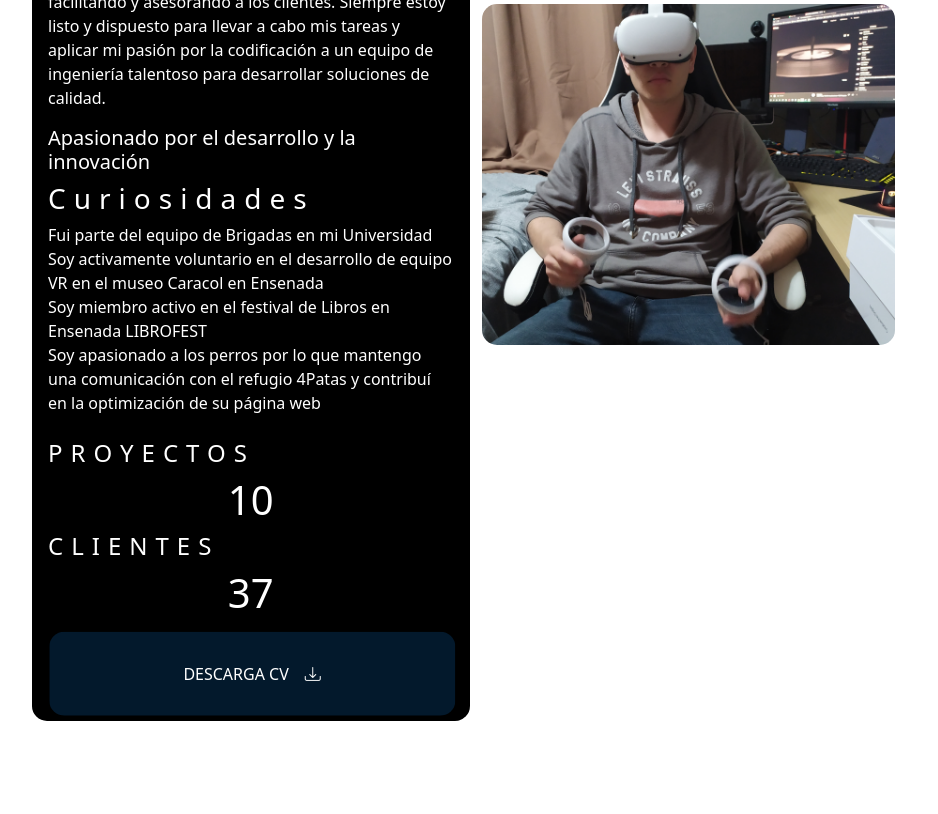
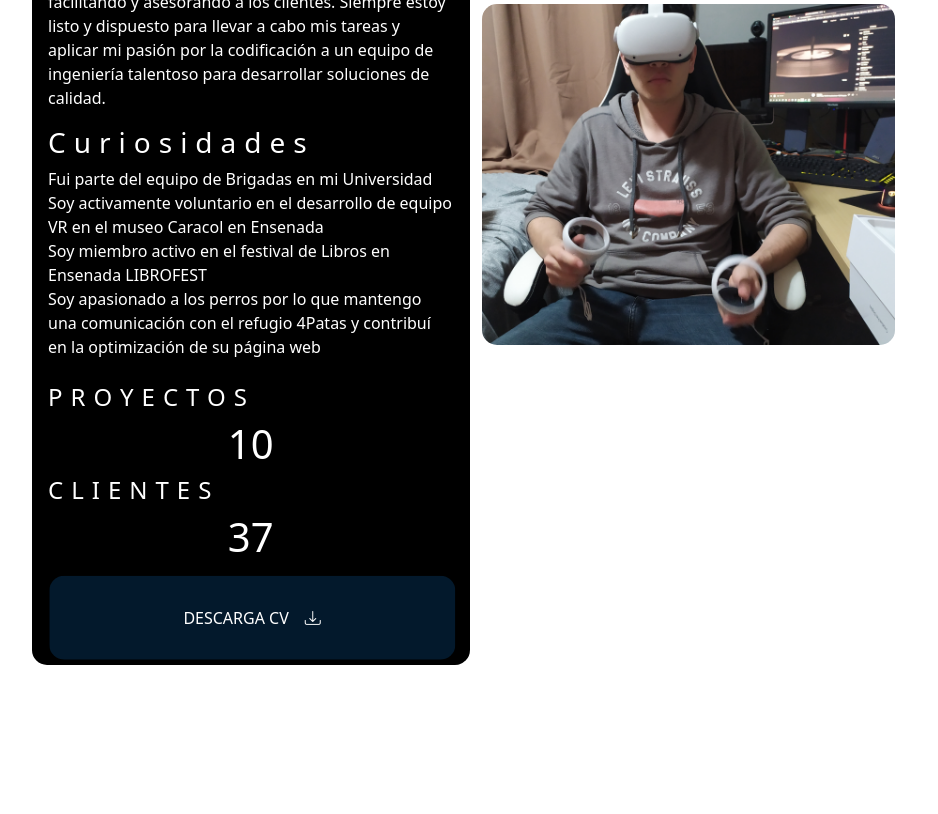
Before and after one commit to Ing-D/Ing-David, a plain HTML site: page index.html in a window 1280 px wide. Shown: the part 1080-1894 px from the top of the page, without its empty margins (303-1241 px from the left). Drawn offline with nearby package versions, Linux system fonts and the light colour scheme; a web font is replaced by a local one.

Commit message:
Update index.html

```diff
--- a/index.html
+++ b/index.html
@@ -120,7 +120,6 @@
                 <h3>ACERCA DE MI</h3>
                 <p class="about-title">Ingeniero centrado en la mejora de procesos a través de herramientas analíticas de programación y desarrollo de tecnología. He creado, editado y desarrollado productos específicos para clientes en los sectores virtual, de aplicaciones e instalación, facilitando y asesorando a los clientes. Siempre estoy listo y dispuesto para llevar a cabo mis tareas y aplicar mi pasión por la codificación a un equipo de ingeniería talentoso para desarrollar soluciones de calidad.<br>
                 </p>
-                <h5> Apasionado por el desarrollo y la innovación</h5>
                 <h3>Curiosidades</h3>
                 <p class="about-title">Fui parte del equipo de Brigadas en mi Universidad<br> Soy activamente voluntario en el desarrollo de equipo VR en el museo Caracol en Ensenada <br> Soy miembro activo en el festival de Libros en Ensenada LIBROFEST <br> Soy apasionado a los perros por lo que mantengo una comunicación con el refugio 4Patas y contribuí en la optimización de su página web
                 </p>
```
